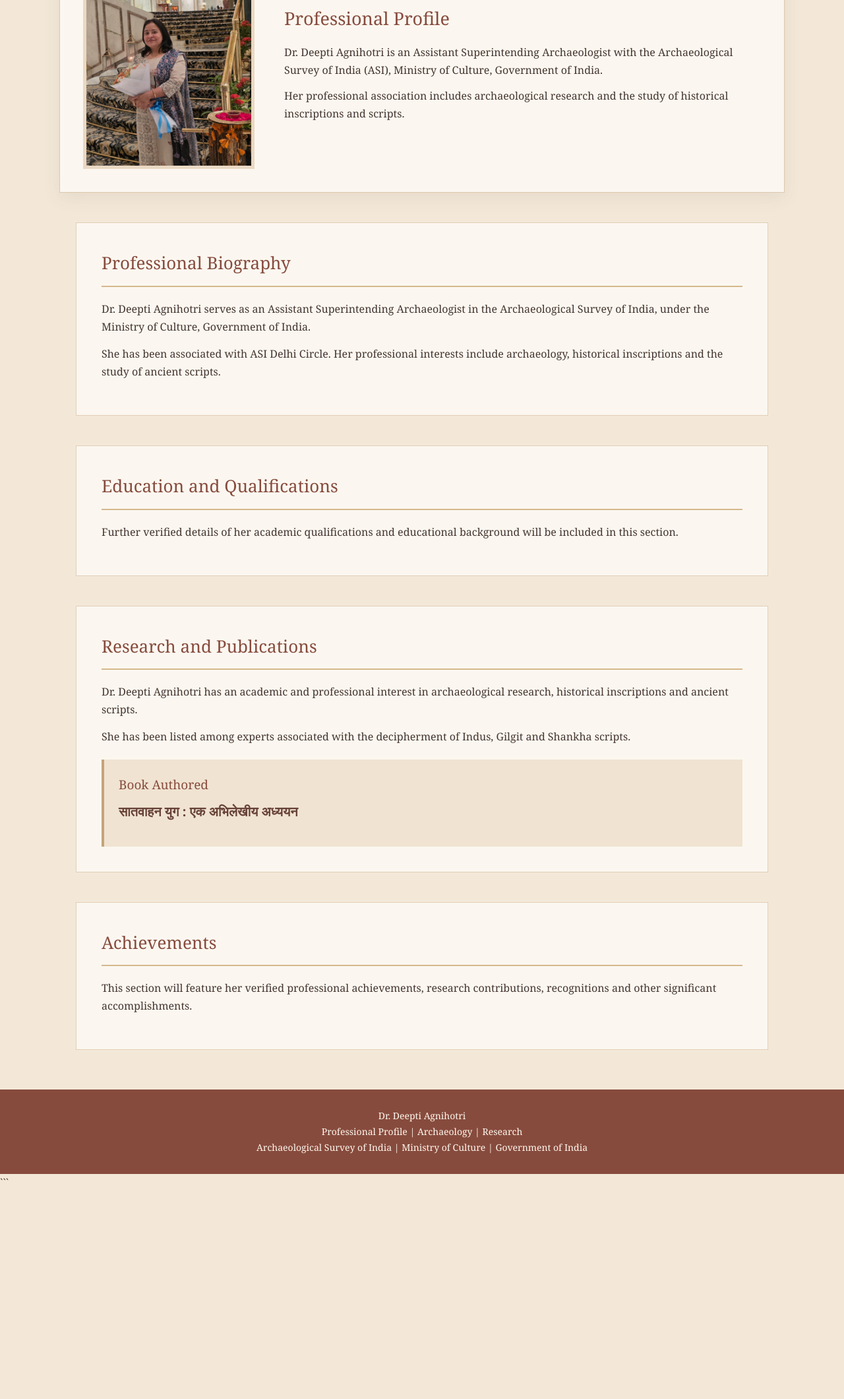
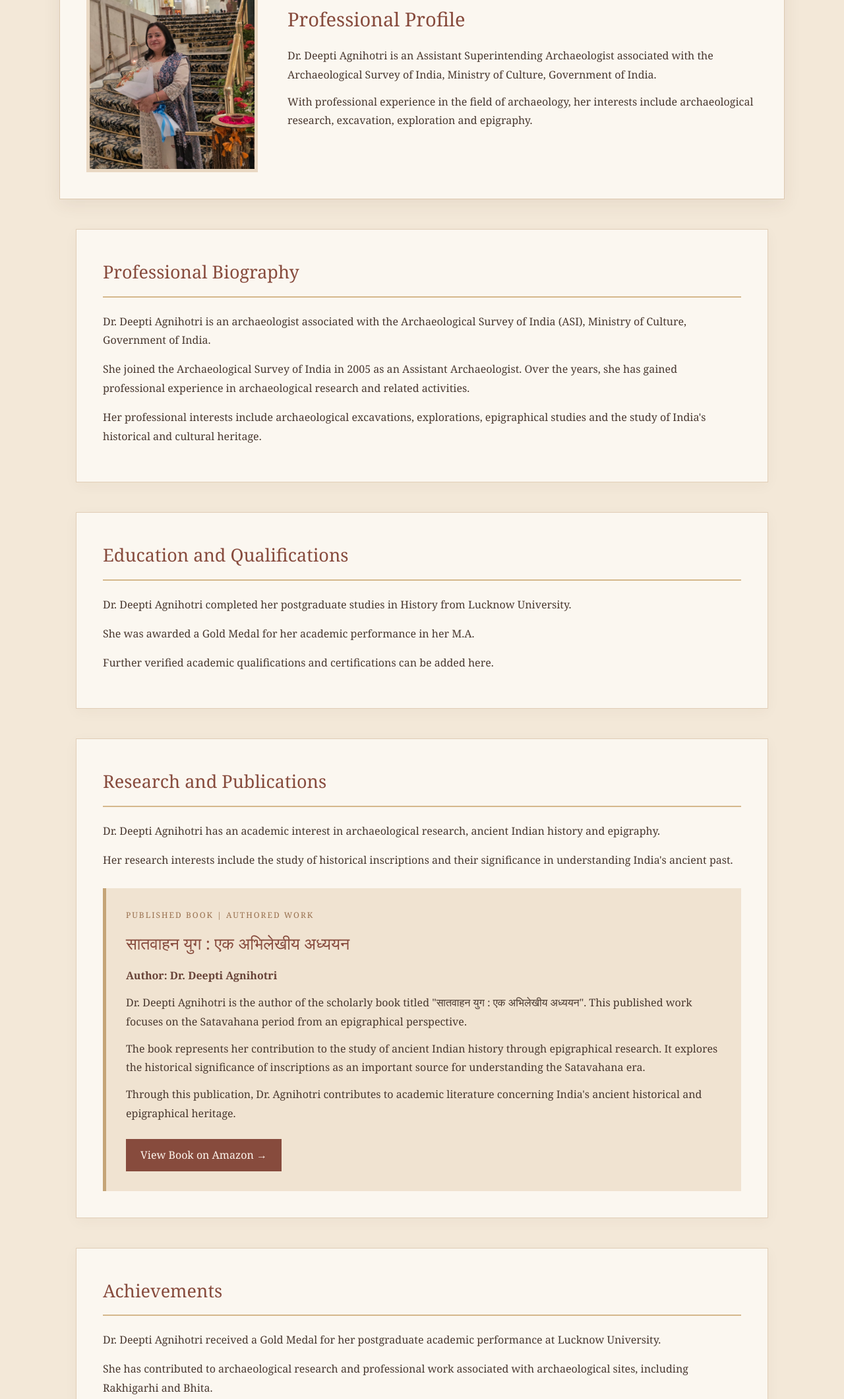
Before and after one commit to itzSaanvi/deepti-agnihotri-profile, a plain HTML site: page index.html in a window 1280 px wide. Shown: the part 471-2591 px from the top of the page at 66% size. Before the commit the page ends 2277 px from the top, so only its background shows below. Drawn offline with Linux system fonts and the light colour scheme.

Commit message:
Update index.html

````diff
--- a/index.html
+++ b/index.html
@@ -1,13 +1,17 @@
-```html
+
 <!DOCTYPE html>
 <html lang="en">
+
 <head>
 <meta charset="UTF-8">
 <meta name="viewport" content="width=device-width, initial-scale=1.0">
 
-    <title>Dr. Deepti Agnihotri | Professional Profile</title>
+<title>Dr. Deepti Agnihotri | Professional Portfolio</title>
 
 <style>
+
+/* GENERAL STYLING */
+
 * {
     margin: 0;
     padding: 0;
@@ -20,30 +24,39 @@
 
 body {
     font-family: Georgia, 'Times New Roman', serif;
-            background-color: #F3E8D8;
-            color: #44352F;
-            line-height: 1.7;
+    background: #F3E8D8;
+    color: #49382F;
+    line-height: 1.8;
 }
 
-        /* Navigation */
+/* COLOUR THEME
+   Terracotta: #874B3D
+   Sand: #E9D8C3
+   Champagne: #D5B88C
+   Ivory: #FBF7F0
+*/
+
+/* NAVIGATION */
 
 nav {
-            background-color: #874B3D;
-            padding: 18px 8%;
+    background: #874B3D;
+    padding: 17px 5%;
     display: flex;
     justify-content: center;
+    align-items: center;
     flex-wrap: wrap;
     gap: 35px;
     position: sticky;
     top: 0;
     z-index: 100;
+    box-shadow: 0 3px 12px rgba(0,0,0,0.12);
 }
 
 nav a {
     color: #FFF8EF;
     text-decoration: none;
-            font-size: 15px;
-            letter-spacing: 0.5px;
+    font-size: 14px;
+    letter-spacing: 0.7px;
     transition: 0.3s;
 }
 
@@ -51,48 +64,47 @@
     color: #E9D1A9;
 }
 
-        /* Header */
+/* HEADER */
 
 header {
+    background: #E9D8C3;
     text-align: center;
-            padding: 65px 20px 45px;
-            background-color: #E9D8C3;
+    padding: 65px 20px;
 }
 
 header h1 {
-            font-size: 38px;
+    font-size: 40px;
     color: #874B3D;
     font-weight: normal;
     letter-spacing: 1px;
 }
 
 header p {
+    color: #76564A;
+    font-size: 16px;
+    letter-spacing: 1.5px;
     margin-top: 10px;
-            font-size: 16px;
-            color: #76564A;
-            letter-spacing: 1px;
 }
 
 .gold-line {
-            width: 85px;
+    width: 90px;
     height: 2px;
-            background-color: #C5A477;
+    background: #C5A477;
     margin: 22px auto;
 }
 
-        /* Profile Banner */
+/* PROFILE BANNER */
 
 .profile {
     max-width: 1100px;
     margin: 45px auto;
-            padding: 35px;
+    padding: 40px;
+    background: #FBF7F0;
     display: flex;
     align-items: center;
-            justify-content: center;
     gap: 45px;
-            background-color: #FBF7F0;
-            border: 1px solid #DCC8AE;
-            box-shadow: 0 8px 25px rgba(80, 50, 35, 0.08);
+    border: 1px solid #DDC9B0;
+    box-shadow: 0 8px 25px rgba(80,50,35,0.08);
 }
 
 .profile img {
@@ -108,72 +120,104 @@
 
 .profile-text h2 {
     color: #874B3D;
-            font-size: 27px;
+    font-size: 29px;
     font-weight: normal;
     margin-bottom: 15px;
 }
 
 .profile-text p {
     margin-bottom: 12px;
-            font-size: 16px;
 }
 
-        /* Sections */
+/* ALL SECTIONS */
 
 section {
     max-width: 1050px;
     margin: 45px auto;
-            padding: 38px;
-            background-color: #FBF7F0;
+    padding: 40px;
+    background: #FBF7F0;
     border: 1px solid #E1CEB7;
+    box-shadow: 0 5px 20px rgba(80,50,35,0.04);
 }
 
 section h2 {
     color: #874B3D;
-            font-size: 26px;
+    font-size: 27px;
     font-weight: normal;
-            margin-bottom: 20px;
+    margin-bottom: 22px;
+    padding-bottom: 12px;
     border-bottom: 2px solid #D5B88C;
-            padding-bottom: 12px;
 }
 
 section p {
-            margin-bottom: 14px;
-            font-size: 16px;
+    margin-bottom: 15px;
 }
 
+/* PUBLICATION CARD */
+
 .book {
-            margin-top: 20px;
-            padding: 22px;
-            background-color: #F0E3D1;
-            border-left: 4px solid #C5A477;
+    margin-top: 28px;
+    padding: 30px;
+    background: #F0E3D1;
+    border-left: 5px solid #C5A477;
+}
+
+.book-label {
+    color: #98704E;
+    font-size: 12px;
+    letter-spacing: 2px;
+    text-transform: uppercase;
+    margin-bottom: 12px;
 }
 
 .book h3 {
     color: #874B3D;
-            font-size: 19px;
+    font-size: 25px;
     font-weight: normal;
-            margin-bottom: 8px;
+    margin-bottom: 15px;
+    line-height: 1.6;
 }
 
-        .book-title {
-            font-size: 20px;
+.book p {
+    margin-bottom: 12px;
+}
+
+.book-author {
     color: #674237;
     font-weight: bold;
 }
 
-        /* Footer */
+.amazon-link {
+    display: inline-block;
+    margin-top: 12px;
+    padding: 10px 22px;
+    background: #874B3D;
+    color: #FFF8EF;
+    text-decoration: none;
+    transition: 0.3s;
+}
+
+.amazon-link:hover {
+    background: #63372D;
+    color: #E9D1A9;
+}
+
+/* FOOTER */
 
 footer {
-            background-color: #874B3D;
+    background: #874B3D;
     color: #FFF8EF;
     text-align: center;
-            padding: 28px 15px;
+    padding: 32px 15px;
     margin-top: 60px;
+}
+
+footer p {
+    margin: 5px;
     font-size: 14px;
 }
 
-        /* Mobile Layout */
+/* RESPONSIVE DESIGN */
 
 @media (max-width: 700px) {
 
@@ -183,7 +227,7 @@
     }
 
     nav a {
-                font-size: 13px;
+        font-size: 12px;
     }
 
     header h1 {
@@ -192,7 +236,7 @@
 
     .profile {
         margin: 25px 15px;
-                padding: 22px;
+        padding: 25px;
         flex-direction: column;
         text-align: center;
     }
@@ -204,11 +248,19 @@
 
     section {
         margin: 25px 15px;
-                padding: 23px;
+        padding: 25px;
     }
 
     section h2 {
-                font-size: 22px;
+        font-size: 23px;
+    }
+
+    .book {
+        padding: 20px;
+    }
+
+    .book h3 {
+        font-size: 21px;
     }
 }
 
@@ -217,7 +269,7 @@
 
 <body>
 
-    <!-- Navigation Bar -->
+<!-- NAVIGATION -->
 
 <nav>
     <a href="#biography">Biography</a>
@@ -227,7 +279,7 @@
 </nav>
 
 
-    <!-- Website Header -->
+<!-- MAIN HEADER -->
 
 <header>
 
@@ -235,12 +287,12 @@
 
     <div class="gold-line"></div>
 
-        <p>Archaeology | Heritage | Research</p>
+    <p>ARCHAEOLOGY | RESEARCH | INDIAN HERITAGE</p>
 
 </header>
 
 
-    <!-- Profile Banner -->
+<!-- PROFILE BANNER -->
 
 <div class="profile">
 
@@ -253,15 +305,16 @@
 
         <p>
             Dr. Deepti Agnihotri is an Assistant
-                Superintending Archaeologist with the
-                Archaeological Survey of India (ASI),
+            Superintending Archaeologist associated
+            with the Archaeological Survey of India,
             Ministry of Culture, Government of India.
         </p>
 
         <p>
-                Her professional association includes
-                archaeological research and the study
-                of historical inscriptions and scripts.
+            With professional experience in the field
+            of archaeology, her interests include
+            archaeological research, excavation,
+            exploration and epigraphy.
         </p>
 
     </div>
@@ -269,112 +322,186 @@
 </div>
 
 
-    <!-- Section 1: Biography -->
+<!-- SECTION 1: BIOGRAPHY -->
 
 <section id="biography">
 
     <h2>Professional Biography</h2>
 
     <p>
-            Dr. Deepti Agnihotri serves as an Assistant
-            Superintending Archaeologist in the
-            Archaeological Survey of India, under the
-            Ministry of Culture, Government of India.
+        Dr. Deepti Agnihotri is an archaeologist
+        associated with the Archaeological Survey
+        of India (ASI), Ministry of Culture,
+        Government of India.
     </p>
 
     <p>
-            She has been associated with ASI Delhi Circle.
-            Her professional interests include archaeology,
-            historical inscriptions and the study of ancient
-            scripts.
+        She joined the Archaeological Survey of India
+        in 2005 as an Assistant Archaeologist.
+        Over the years, she has gained professional
+        experience in archaeological research and
+        related activities.
+    </p>
+
+    <p>
+        Her professional interests include
+        archaeological excavations, explorations,
+        epigraphical studies and the study of
+        India's historical and cultural heritage.
     </p>
 
 </section>
 
 
-    <!-- Section 2: Education -->
+<!-- SECTION 2: EDUCATION -->
 
 <section id="education">
 
     <h2>Education and Qualifications</h2>
 
     <p>
-            Further verified details of her academic
-            qualifications and educational background
-            will be included in this section.
+        Dr. Deepti Agnihotri completed her
+        postgraduate studies in History from
+        Lucknow University.
+    </p>
+
+    <p>
+        She was awarded a Gold Medal for her
+        academic performance in her M.A.
+    </p>
+
+    <p>
+        Further verified academic qualifications
+        and certifications can be added here.
     </p>
 
 </section>
 
 
-    <!-- Section 3: Research and Publications -->
+<!-- SECTION 3: RESEARCH AND PUBLICATIONS -->
 
 <section id="research">
 
     <h2>Research and Publications</h2>
 
     <p>
-            Dr. Deepti Agnihotri has an academic and
-            professional interest in archaeological
-            research, historical inscriptions and
-            ancient scripts.
+        Dr. Deepti Agnihotri has an academic interest
+        in archaeological research, ancient Indian
+        history and epigraphy.
     </p>
 
     <p>
-            She has been listed among experts associated
-            with the decipherment of Indus, Gilgit and
-            Shankha scripts.
+        Her research interests include the study
+        of historical inscriptions and their
+        significance in understanding India's
+        ancient past.
     </p>
+
+
+    <!-- PUBLISHED BOOK -->
 
     <div class="book">
 
-            <h3>Book Authored</h3>
+        <div class="book-label">
+            Published Book | Authored Work
+        </div>
 
-            <p class="book-title">
+        <h3>
             सातवाहन युग : एक अभिलेखीय अध्ययन
+        </h3>
+
+        <p class="book-author">
+            Author: Dr. Deepti Agnihotri
         </p>
+
+        <p>
+            Dr. Deepti Agnihotri is the author of
+            the scholarly book titled
+            "सातवाहन युग : एक अभिलेखीय अध्ययन".
+            This published work focuses on the
+            Satavahana period from an epigraphical
+            perspective.
+        </p>
+
+        <p>
+            The book represents her contribution
+            to the study of ancient Indian history
+            through epigraphical research. It
+            explores the historical significance
+            of inscriptions as an important source
+            for understanding the Satavahana era.
+        </p>
+
+        <p>
+            Through this publication, Dr. Agnihotri
+            contributes to academic literature
+            concerning India's ancient historical
+            and epigraphical heritage.
+        </p>
+
+        <a
+            href="https://www.amazon.in/s?k=सातवाहन+युग+एक+अभिलेखीय+अध्ययन"
+            target="_blank"
+            rel="noopener noreferrer"
+            class="amazon-link">
+
+            View Book on Amazon →
+
+        </a>
 
     </div>
 
 </section>
 
 
-    <!-- Section 4: Achievements -->
+<!-- SECTION 4: ACHIEVEMENTS -->
 
 <section id="achievements">
 
     <h2>Achievements</h2>
 
     <p>
-            This section will feature her verified
-            professional achievements, research
-            contributions, recognitions and other
-            significant accomplishments.
+        Dr. Deepti Agnihotri received a Gold Medal
+        for her postgraduate academic performance
+        at Lucknow University.
+    </p>
+
+    <p>
+        She has contributed to archaeological
+        research and professional work associated
+        with archaeological sites, including
+        Rakhigarhi and Bhita.
+    </p>
+
+    <p>
+        Her published scholarly work,
+        "सातवाहन युग : एक अभिलेखीय अध्ययन",
+        is also an important part of her
+        academic publications.
     </p>
 
 </section>
 
 
-    <!-- Footer -->
+<!-- FOOTER -->
 
 <footer>
 
-        <p>
-            Dr. Deepti Agnihotri
-        </p>
+    <p><strong>Dr. Deepti Agnihotri</strong></p>
 
     <p>
-            Professional Profile | Archaeology | Research
+        Archaeology | Research | Indian Heritage
     </p>
 
     <p>
         Archaeological Survey of India
-            | Ministry of Culture
-            | Government of India
+    </p>
+
+    <p>
+        Ministry of Culture | Government of India
     </p>
 
 </footer>
 
 </body>
 </html>
-```
````
Lines whose indentation alone changed are shown as unchanged.
